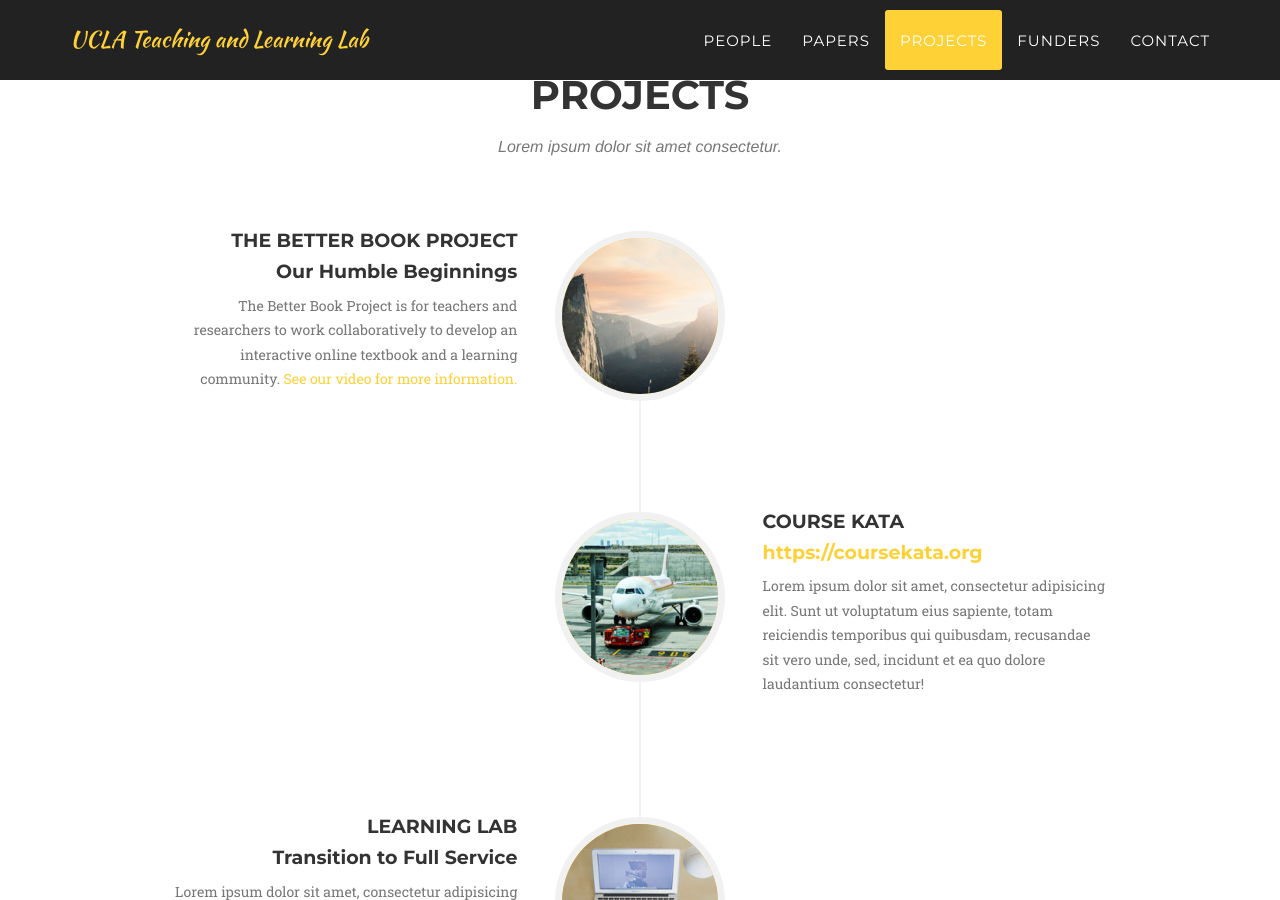
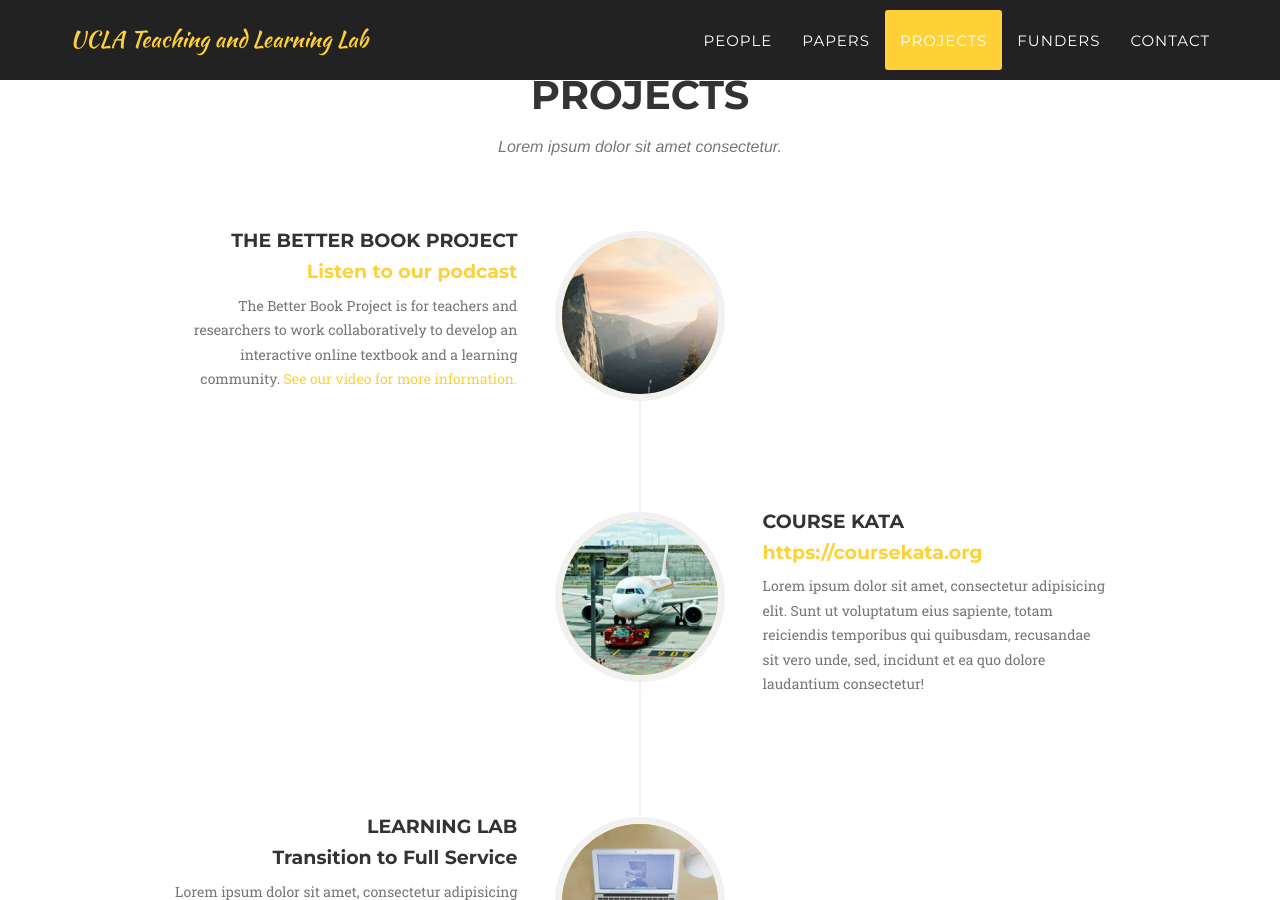
Before and after one commit to UCLATALL/TALL, a Jekyll site: the page built from index.html, in a window 1280 px wide and 900 px high, scrolled down 3866 px. Built offline with Jekyll 4.4.1, drawn with Linux system fonts in a browser that asks for light colours; some web fonts are replaced.

Commit message:
add link to project

```diff
--- a/_includes/projects.html
+++ b/_includes/projects.html
@@ -17,7 +17,7 @@
                             <div class="timeline-panel">
                                 <div class="timeline-heading">
                                     <h4>The Better Book Project</h4>
-                                    <h4 class="subheading">Our Humble Beginnings</h4>
+                                    <h4 class="subheading"><a href="https://www.scpr.org/news/2019/10/21/90506/vexed-by-college-statistics-courses-new-approaches/">Listen to our podcast </a></h4>
                                 </div>
                                 <div class="timeline-body">
                                     <p class="text-muted">The Better Book Project is for teachers and researchers to work collaboratively to develop an interactive online textbook and a learning community. <a href="https://vimeo.com/366634024">See our video for more information.</a></p>
```
